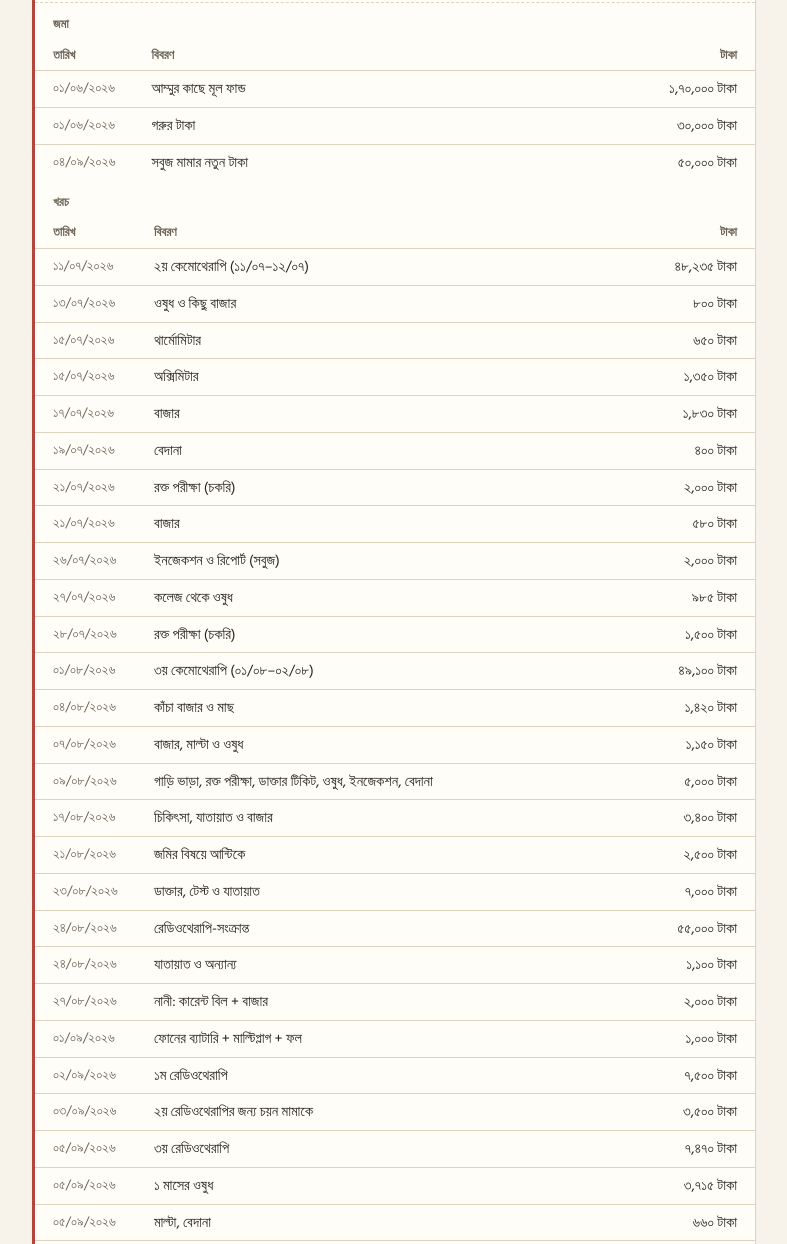
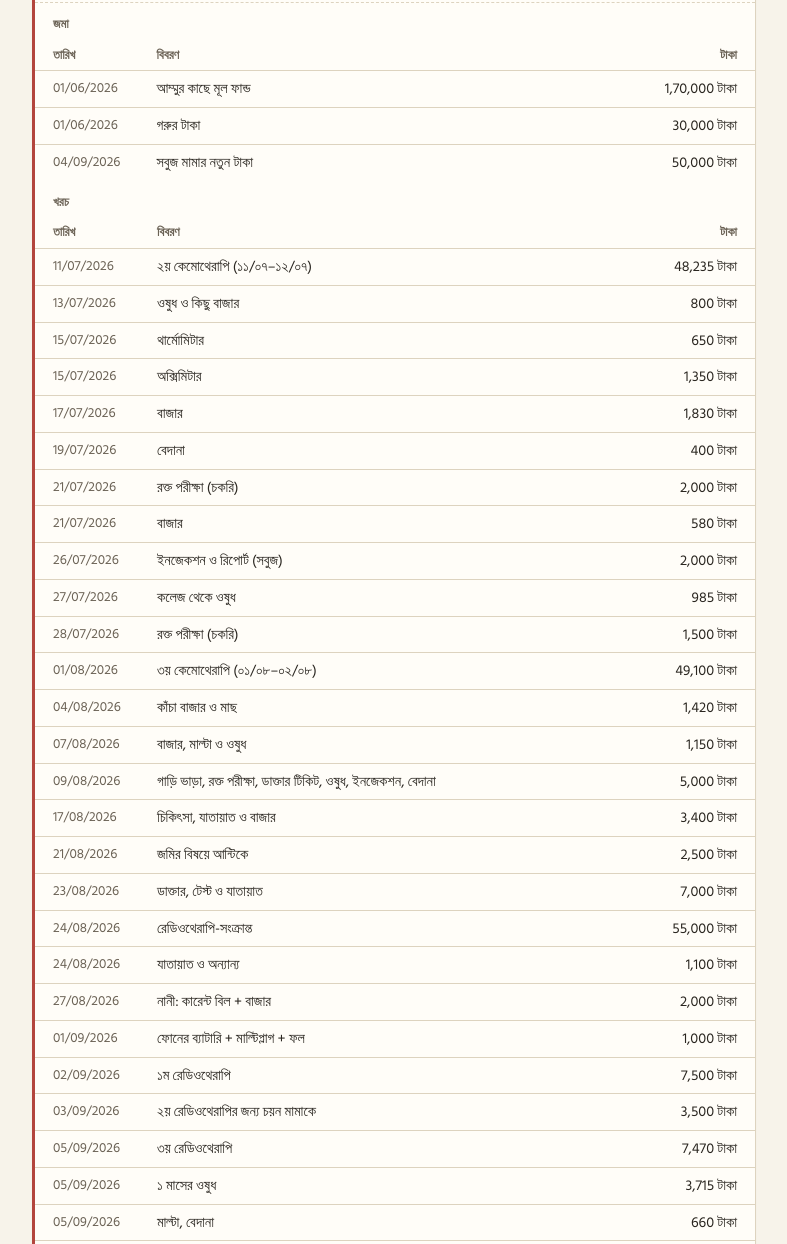
Before and after one commit to arifhosensys-pixel/nanir-hisab, a plain HTML site: page index.html in a window 1280 px wide. Shown: the part 804-2048 px from the top of the page, without its empty margins (246-1033 px from the left). Drawn offline with Linux system fonts and the light colour scheme; a web font is replaced by a local one.

Commit message:
Add files via upload

```diff
--- a/index.html
+++ b/index.html
@@ -110,9 +110,6 @@
 </div>
 
 <script>
-const bnMap = {'0':'০','1':'১','2':'২','3':'৩','4':'৪','5':'৫','6':'৬','7':'৭','8':'৮','9':'৯'};
-function bn(s){ return String(s).replace(/[0-9]/g, d => bnMap[d]); }
-
 function formatTaka(n){
   n = Math.round(Number(n) || 0);
   const neg = n < 0;
@@ -124,13 +121,13 @@ function formatTaka(n){
     rest = rest.replace(/\B(?=(\d{2})+(?!\d)$)/g, ',');
     last3 = ',' + last3;
   }
-  return (neg ? '-' : '') + bn(rest + last3) + ' টাকা';
+  return (neg ? '-' : '') + (rest + last3) + ' টাকা';
 }
 
 function formatDate(iso){
   if(!iso) return '';
   const [y,m,d] = iso.split('-');
-  return bn(`${d}/${m}/${y}`);
+  return `${d}/${m}/${y}`;
 }
 
 function escapeHtml(s){
```
